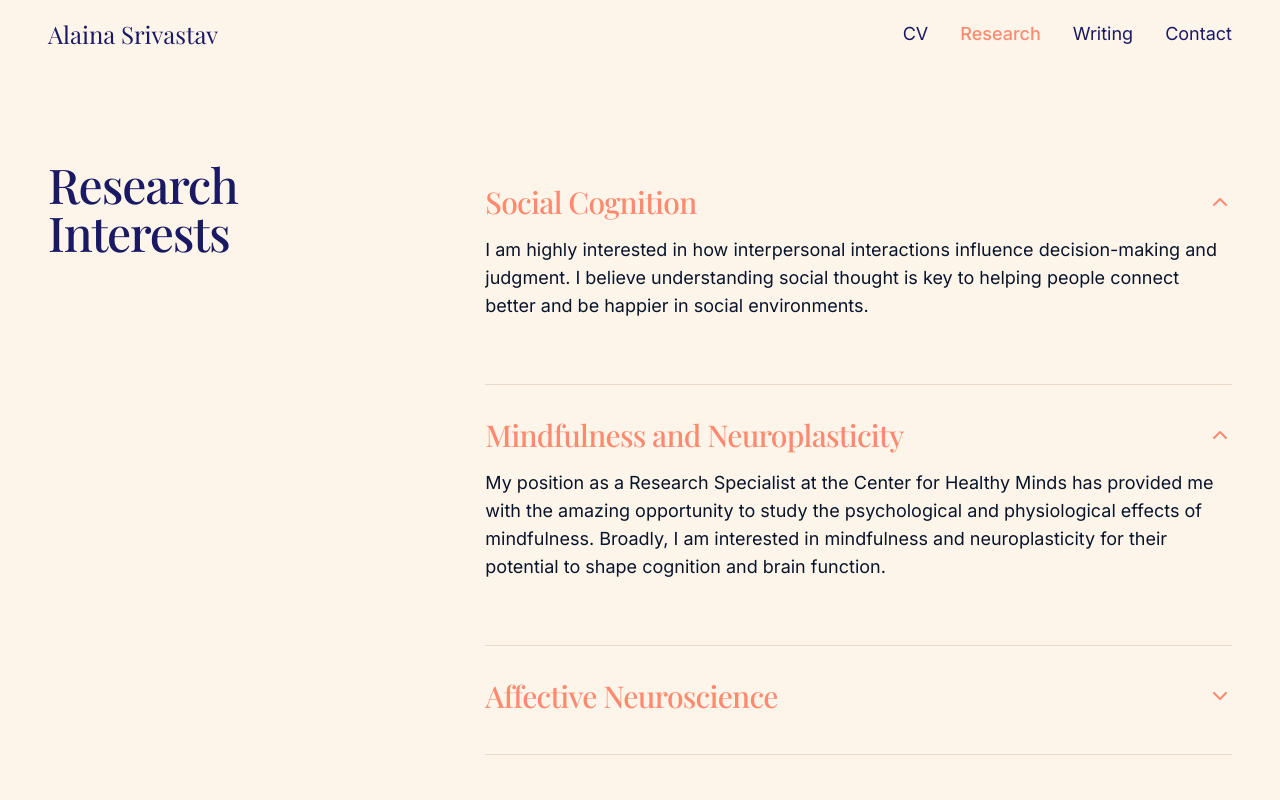
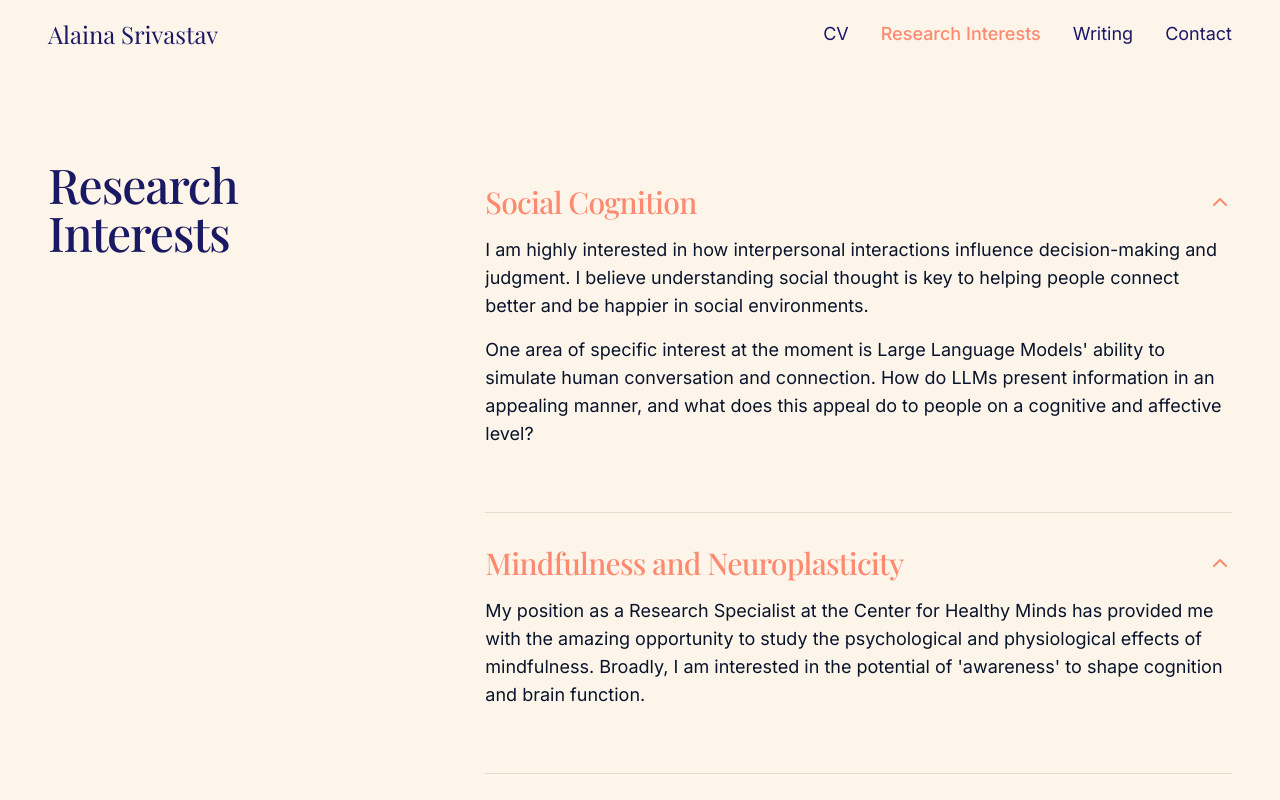
Before and after one commit to alainasriv/alainasrivsite, a React (Vite) app: page /research in a window 1280 px wide. Both pictures are taken after a click on the element "Mindfulness and Neuroplasticity". Shown: the top 800 px of the page. Built offline with nearby package versions, Linux system fonts and the light colour scheme.

Commit message:
research -> research interests and improved reseearch blurbs

```diff
--- a/src/components/Navbar.tsx
+++ b/src/components/Navbar.tsx
@@ -48,7 +48,7 @@ const Navbar = () => {
                  isActive ? "text-coral font-medium" : "text-navy hover:text-coral")
             }
           >
-            Research
+            Research Interests
           </NavLink>
 
           <NavLink
--- a/src/pages/Research.tsx
+++ b/src/pages/Research.tsx
@@ -48,7 +48,11 @@ const Research = () => {
               <ResearchItem title="Social Cognition" defaultOpen={true}>
                 <div className="prose prose-lg max-w-none">
                   <p className="text-base md:text-lg mb-4">
-                  I am highly interested in how interpersonal interactions influence decision-making and judgment. I believe understanding social thought is key to helping people connect better and be happier in social environments. </p>
+                    I am highly interested in how interpersonal interactions influence decision-making and judgment. I believe understanding social thought is key to helping people connect better and be happier in social environments.
+                  </p>
+                  <p className="text-base md:text-lg mb-4">
+                    One area of specific interest at the moment is Large Language Models' ability to simulate human conversation and connection. How do LLMs present information in an appealing manner, and what does this appeal do to people on a cognitive and affective level?
+                  </p>
                   <p>
                     <a
                       href="https://centerhealthyminds.org/"
@@ -64,7 +68,7 @@ const Research = () => {
               <ResearchItem title="Mindfulness and Neuroplasticity">
                 <div className="prose prose-lg max-w-none">
                   <p className="text-base md:text-lg mb-4">
-                    My position as a Research Specialist at the Center for Healthy Minds has provided me with the amazing opportunity to study the psychological and physiological effects of mindfulness. Broadly, I am interested in mindfulness and neuroplasticity for their potential to shape cognition and brain function.
+                    My position as a Research Specialist at the Center for Healthy Minds has provided me with the amazing opportunity to study the psychological and physiological effects of mindfulness. Broadly, I am interested in the potential of 'awareness' to shape cognition and brain function.
                   </p>
                   <a
                     href="https://www.niedenthalemotionslab.com/"
@@ -79,7 +83,7 @@ const Research = () => {
               <ResearchItem title="Affective Neuroscience">
                 <div className="prose prose-lg max-w-none">
                   <p className="text-base md:text-lg mb-4">
-                  What if we could reliably associate specific brain regions with distinct emotions and emotional processes - and potentially study or even enhance their functions? Ultimately, I hope this area of research develops methods of improving human well-being.
+                  I am excited about contributing to research that can reliably associate specific brain regions with distinct emotions and emotional processes. Ultimately, I hope this area of research develops methods of improving human well-being.
                   </p>
                   <a
                     href="https://www.healthymindsuw.com/"
```
